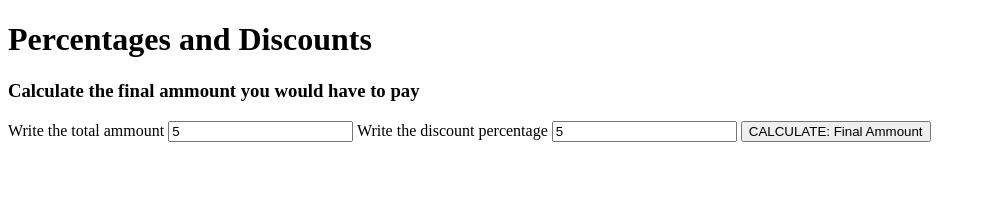
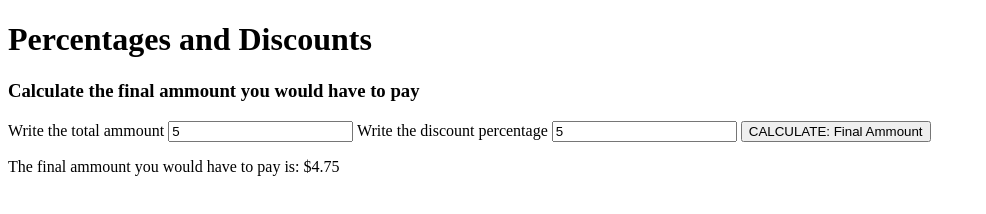
Before and after one commit to LeaCorDav/Math.Robot, a plain HTML site: page descuentos.html in a window 1280 px wide. Both pictures are taken after typing "5", "5" into the empty fields and a click on the button "CALCULATE: Final Ammount". Shown: the whole page, without its empty margins (0-986 px from the left). Drawn offline with Linux system fonts and the light colour scheme.

Commit message:
Ya funciona basicamente la pagina

```diff
--- a/descuentos.html
+++ b/descuentos.html
@@ -19,8 +19,10 @@
             <label for="InputDescuento">Write the discount percentage</label>
             <input id="InputDescuento" type="number" placeholder="Total discount"/>
 
-            <button type="button">CALCULATE: Final Ammount</button>
+            <button type="button" onclick="precioDescontado()">CALCULATE: Final Ammount</button>
         </form>
+
+        <p id="Resultado"></p>
     </section>
 
     <script src="./descuentos.js"></script>
--- a/descuentos.js
+++ b/descuentos.js
@@ -1,9 +1,17 @@
-
-
-
 function calcularPrecioconDescuento(precio, descuento){
     const porcentajePrecio = 100 - descuento;
     const precioConDescuento = (precio * porcentajePrecio) / 100;
 
     return precioConDescuento;
 }
+
+
+function precioDescontado(){
+    const inputPrecio = document.getElementById("InputPrecio").value;
+    const inputDescuento = document.getElementById("InputDescuento").value;
+
+    const precioFinal = calcularPrecioconDescuento(inputPrecio, inputDescuento);
+
+    const resultado = document.getElementById("Resultado");
+    resultado.innerText = "The final ammount you would have to pay is: $" + precioFinal;
+}
```
